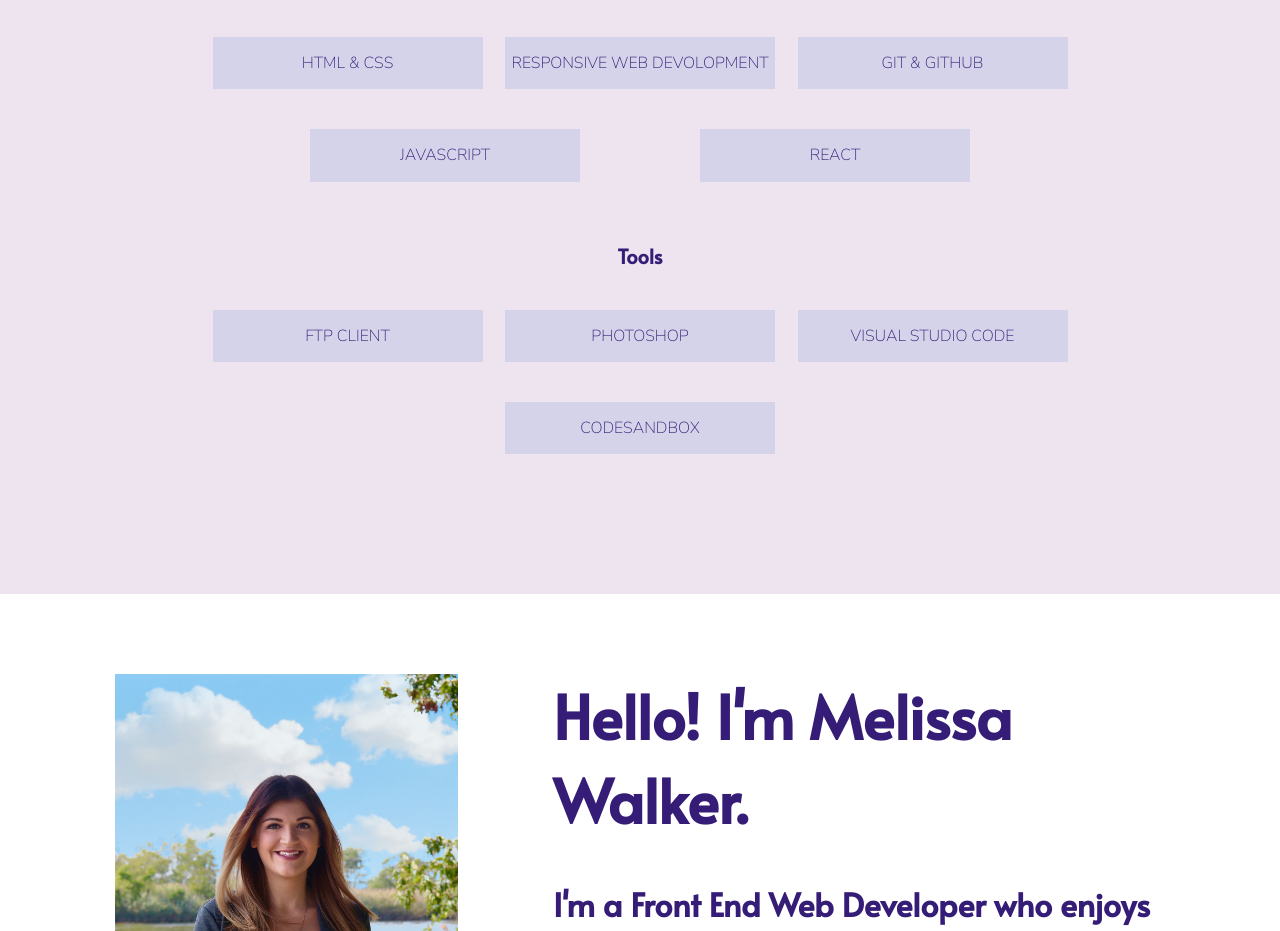
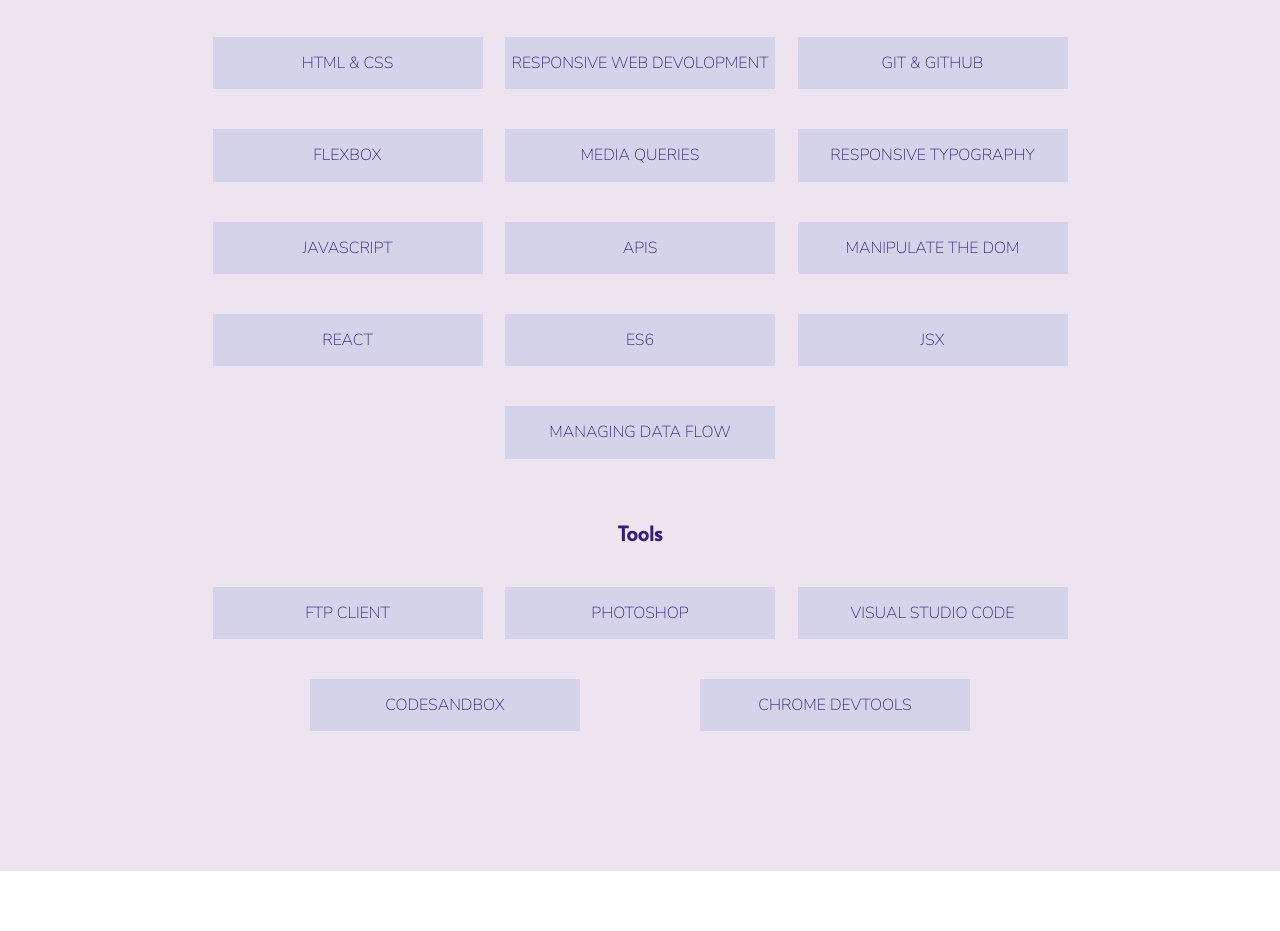
Before and after one commit to missywalker/portfolio, a website built with webpack: page index.html in a window 1280 px wide. Shown: the part 2600-3531 px from the top of the page. Built offline with nearby package versions, Linux system fonts and the light colour scheme.

Commit message:
Added more to Skills and Tools section.

```diff
--- a/index.html
+++ b/index.html
@@ -124,8 +124,16 @@
             <p class="skill">HTML &amp; CSS</p>
             <p class="skill">Responsive Web Devolopment</p>
             <p class="skill">Git &amp; GitHub</p>
+            <p class="skill">Flexbox</p>
+            <p class="skill">Media Queries</p>
+            <p class="skill">Responsive Typography</p>
             <p class="skill">JavaScript</p>
+            <p class="skill">APIS</p>
+            <p class="skill">Manipulate the DOM</p>
             <p class="skill">React</p>
+            <p class="skill"> ES6</p>
+            <p class="skill">JSX</p>
+            <p class="skill"> Managing Data Flow</p>
           </div>
           <h4>Tools</h4>
           <div class="tool-wrapper">
@@ -133,6 +141,7 @@
             <p class="tool">Photoshop</p>
             <p class="tool">Visual Studio Code</p>
             <p class="tool">CodeSandbox</p>
+            <p class="tool">Chrome DevTools</p>
           </div>
         </div>
       </section>
```
